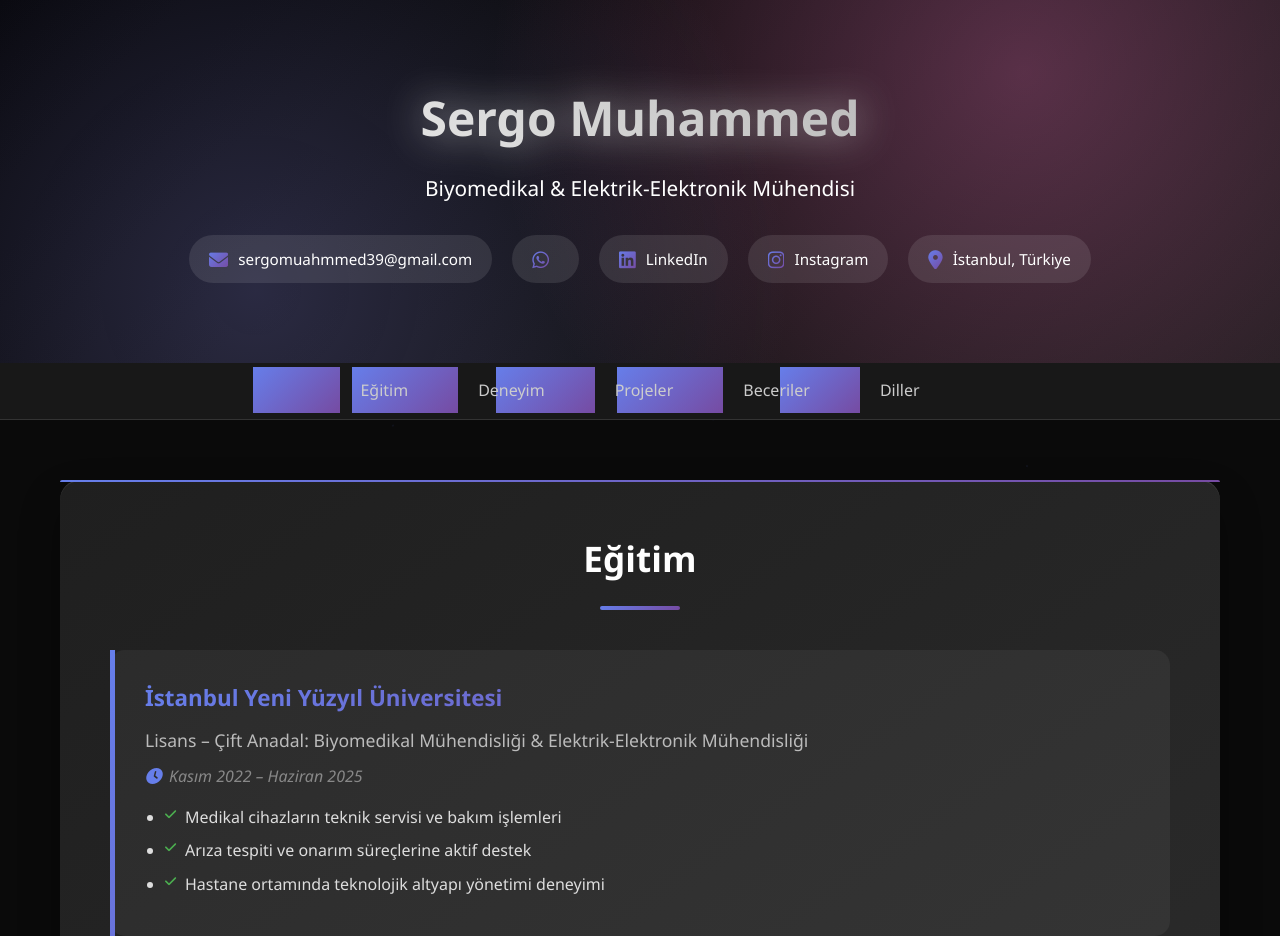
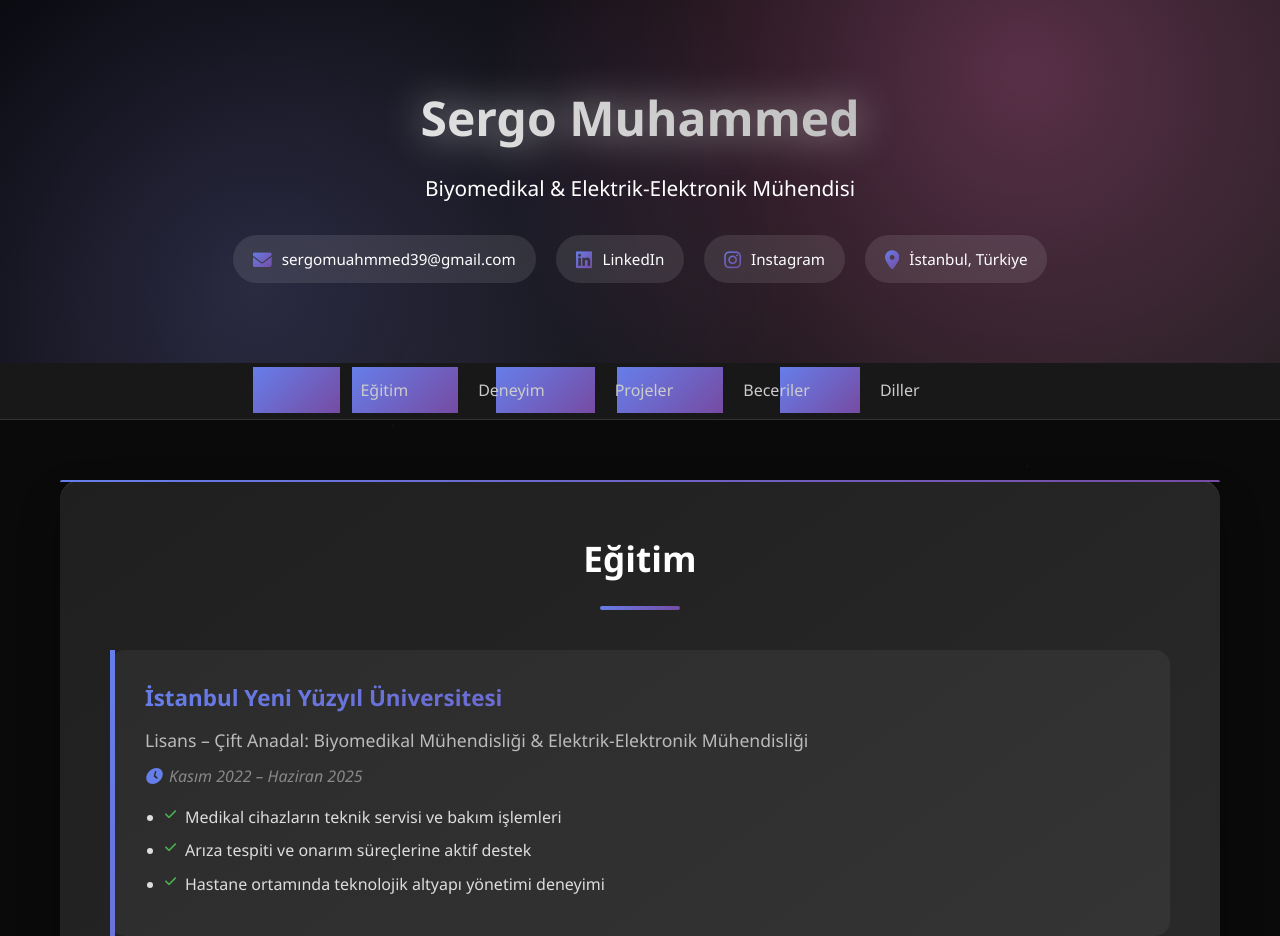
Before and after one commit to siyarmr/personel_website, a plain HTML site: page index.html in a window 1280 px wide. Shown: the top 936 px of the page. Drawn offline with Linux system fonts and the light colour scheme.

Commit message:
index.html

```diff
--- a/index.html
+++ b/index.html
@@ -849,10 +849,7 @@
                         <i class="fas fa-envelope"></i>
                         <span>sergomuahmmed39@gmail.com</span>
                     </div>
-                    <div class="contact-item" onclick="window.open('https://wa.me/')">
-                        <i class="fab fa-whatsapp"></i>
-                        <span></span>
-                    </div>
+
                     <div class="contact-item" onclick="window.open('https://www.linkedin.com/in/sergomuhammed-3379bb341/', '_blank')">
                         <i class="fab fa-linkedin"></i>
                         <span>LinkedIn</span>
```
